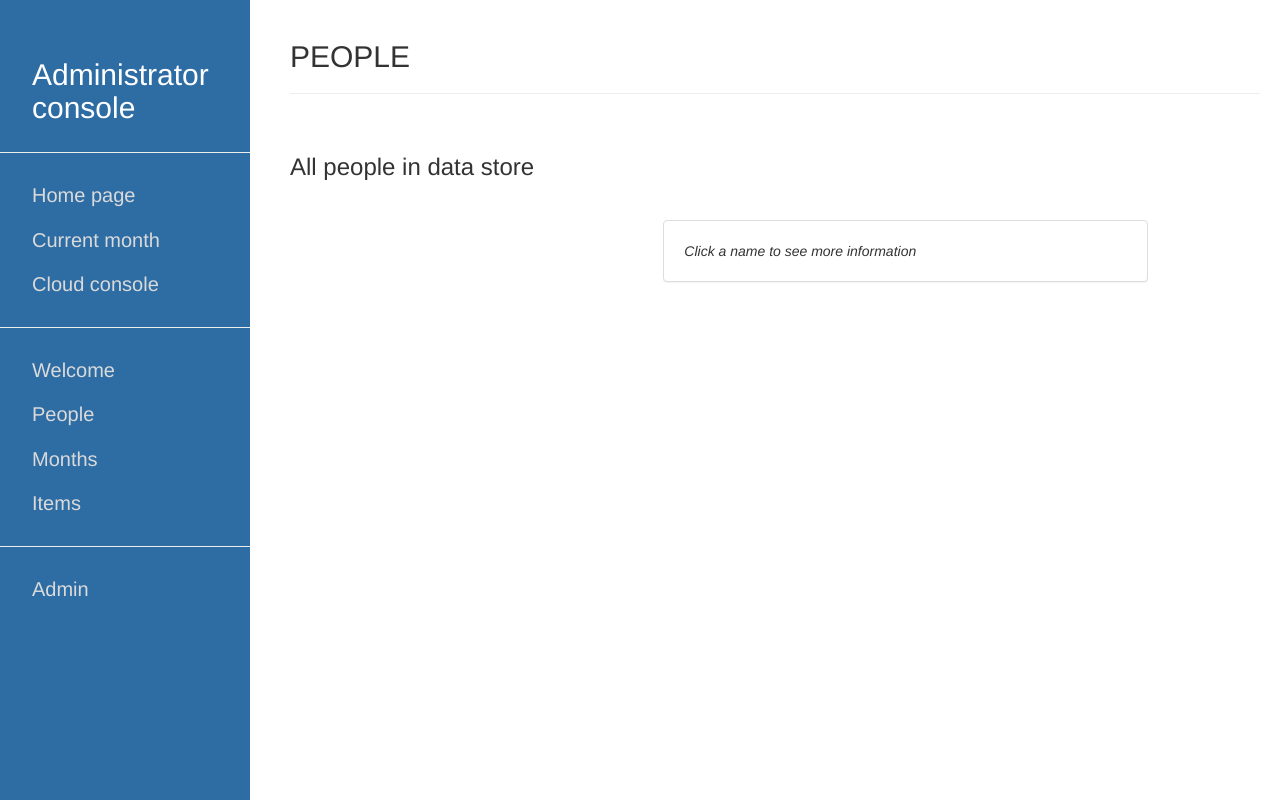
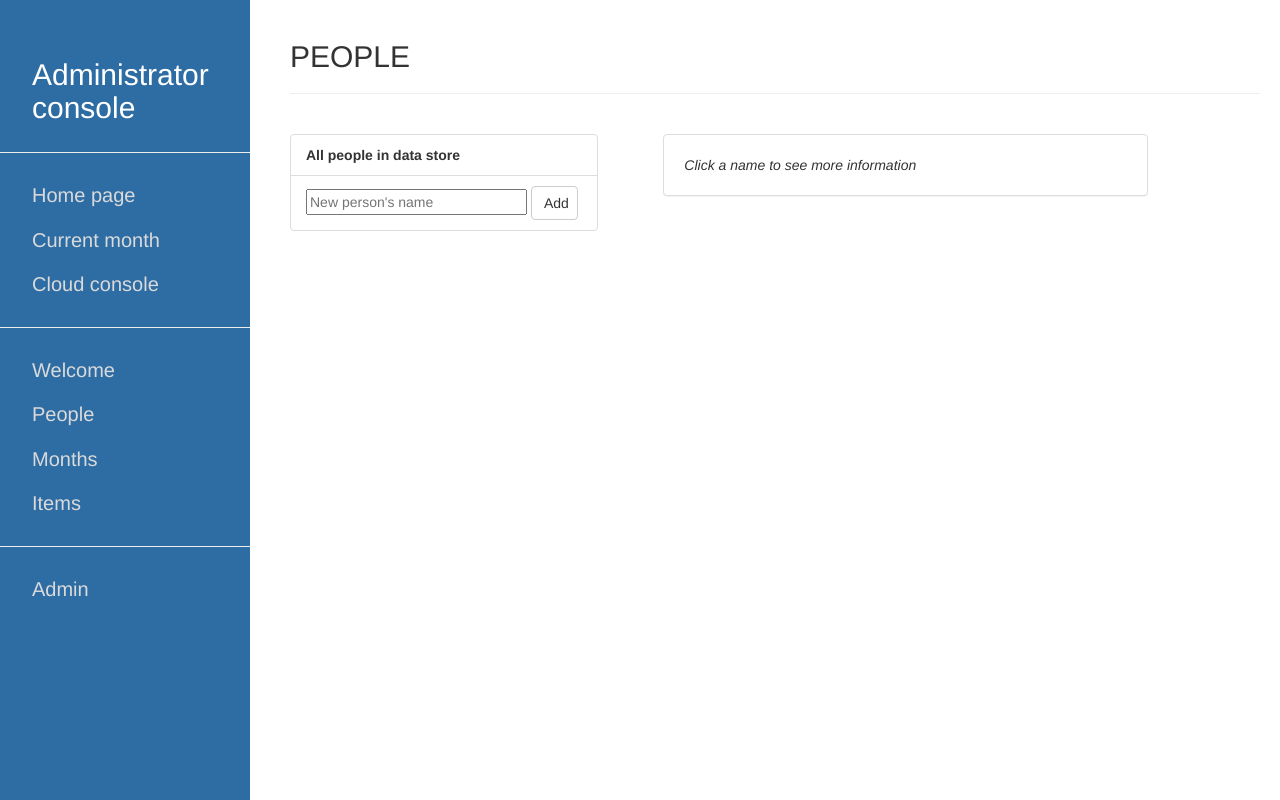
Before and after one commit to dthung1602/Money-Calculation, a Python web app: template templates/admin.html in a window 1280 px wide. Run offline with Jinja, Linux system fonts and the light colour scheme; the template is opened without the code that fills it, so the values that code supplies are empty.

Commit message:
add new people

```diff
--- a/config.py
+++ b/config.py
@@ -8,4 +8,5 @@ app_config = {
     "default-login-password": "password",
     "default-login-salt-length": 25,
     "hashing-algorithm": "sha256",
+    "person-name-max-length": 20
 }
--- a/static/js/people.js
+++ b/static/js/people.js
@@ -5,7 +5,7 @@ function displayInfo(info) {
         "   <h4><strong>{}</strong></h4>" +
         "</div>" +
         "<table class='table table-striped table-bordered table-hover'>" +
-        "   <tr><td class=''>Key</td><td>{}</td></tr>" +
+        "   <tr><td class=''>ID</td><td>{}</td></tr>" +
         "   <tr><td class=''>Total spending</td><td>{}</td></tr>" +
         "   <tr><td class=''>Number of months attended</td><td>{}</td></tr>" +
         "   <tr><td class=''>Payments made for everyone</td><td>{}</td></tr>" +
@@ -32,3 +32,28 @@ function getPersonInfo(key) {
     var content = "action=getpersoninfo&key=" + key;
     makeHttpRequest(displayInfo, displayErrorPersonInfo, "/admin", content);
 }
+
+function addNewPerson(data) {
+    data = data.split(";");
+
+    var content =
+        "<div class='list-group-item striped' style='padding-left: 35px'" +
+        "             onclick=\"getPersonInfo('{}')\">{}</div>";
+    document.getElementById("people").innerHTML += simpleFormat(content, data[0], data[1]);
+
+    content = "<div style=\"margin: 20px; color: forestgreen\">Successfully add '{}' to data store</div>";
+    document.getElementById("info").innerHTML = simpleFormat(content, data[1]);
+
+    document.getElementById("name").value = "";
+}
+
+function displayNewPersonError(error) {
+    var content = "<div style=\"margin: 20px; color: red\">{}</div>";
+    document.getElementById("info").innerHTML = simpleFormat(content, error);
+}
+
+function createNewPerson() {
+    var name = document.getElementById("name").value;
+    var content = "action=newperson&name=" + name;
+    makeHttpRequest(addNewPerson, displayNewPersonError, "/admin", content)
+}
--- a/templates/admin.html
+++ b/templates/admin.html
@@ -44,6 +44,10 @@
         .tab {
             margin-left: 250px;
             padding: 20px 20px 50px 40px;
+        }
+
+        .striped:hover {
+            background: #efefef;
         }
 
         @media screen and (max-height: 450px) {
@@ -131,14 +135,23 @@
 </div>
 <div id="tab-people" class="tab">
     <h2>PEOPLE</h2>
-    <hr><br>
-    <h3>All people in data store</h3>
-    <div class="list-group col-sm-4 table-striped" style="margin-top: 30px;">
+    <hr>
+    <br>
+    <div class="list-group col-sm-4 table-striped">
+        <b class="list-group-item">All people in data store</b>
+        <div id="people">
         {% for person in people %}
-        <div class="list-group-item" onclick="getPersonInfo('{{person.key.urlsafe()}}')">{{person.name}}</div>
+        <div class="list-group-item striped" style="padding-left: 35px"
+             onclick="getPersonInfo('{{person.key.urlsafe()}}')">{{person.name}}
+        </div>
         {% endfor %}
+        </div>
+        <div class="list-group-item">
+            <input id="name" placeholder="New person's name" style="width: 80%">
+            <button class="btn btn-default" style="width: 17%" onclick="createNewPerson()">Add</button>
+        </div>
     </div>
-    <div id="info" class="panel panel-default col-sm-6" style="margin-top: 30px; margin-left: 50px; padding: 0">
+    <div id="info" class="panel panel-default col-sm-6" style="margin-left: 50px; padding: 0">
         <div style="margin: 20px"><i>Click a name to see more information</i></div>
     </div>
 </div>
@@ -194,7 +207,8 @@
 </div>
 <div hidden id="tab-admin" class="tab">
     <h2>ADMIN ACCOUNT</h2>
-    <hr><br>
+    <hr>
+    <br>
     <div class="panel panel-default col-sm-10" style="font-size:120%; padding: 0; margin-top: 60px">
         <div class="panel-heading">
             <h4><strong>Change password</strong></h4>
```
Also changed, not shown: handlers/Admin.py (+21 -8 lines), models/Person.py (+8 -0 lines).
